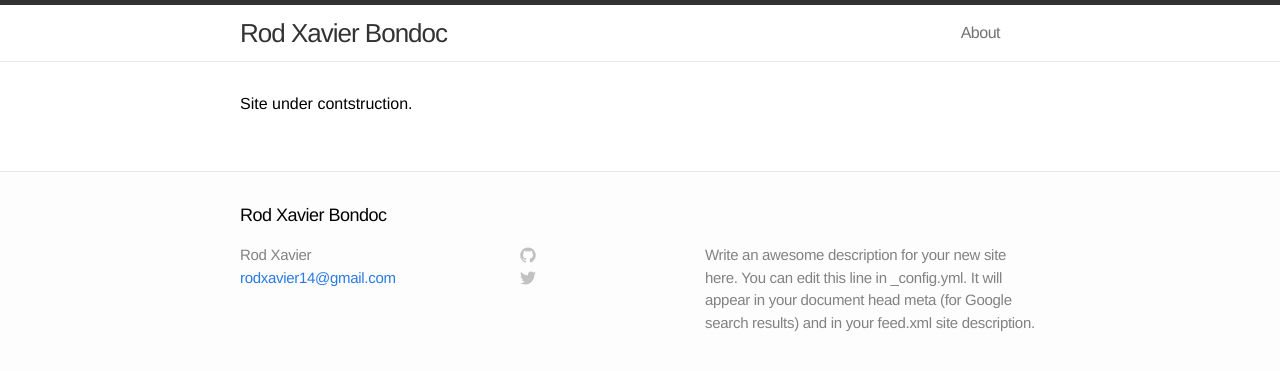
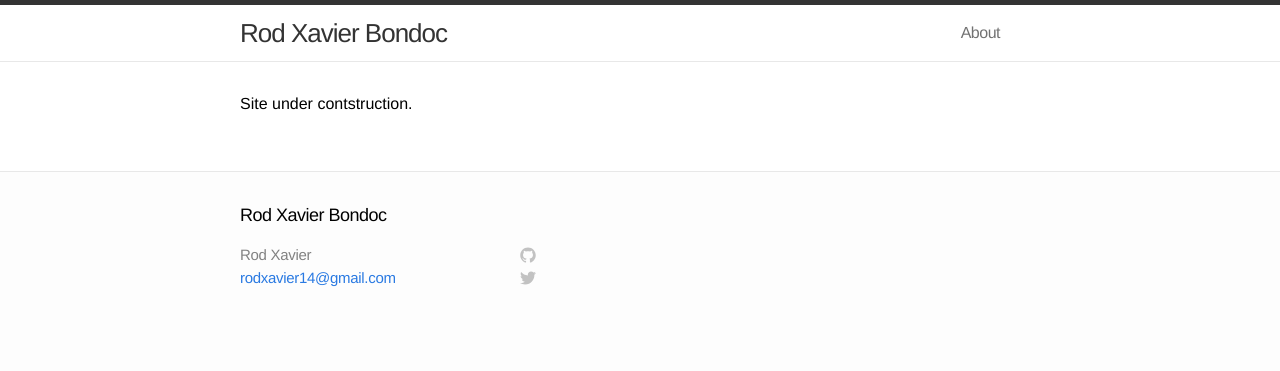
Before and after one commit to rodxavier/rodxavier.github.io, a Jekyll site: the page built from index.html, in a window 1280 px wide. Shown: the top 371 px of the page. Built offline with Jekyll 4.4.1, drawn with Linux system fonts in a browser that asks for light colours.

Commit message:
Update config

```diff
--- a/_config.yml
+++ b/_config.yml
@@ -2,9 +2,9 @@
 name: Rod Xavier Bondoc
 title: Rod Xavier
 email: rodxavier14@gmail.com
-description: "Write an awesome description for your new site here. You can edit this line in _config.yml. It will appear in your document head meta (for Google search results) and in your feed.xml site description."
+description: ""
 baseurl: ""
-url: "http://yourdomain.com"
+url: ""
 
 # Build settings
 markdown: kramdown
```
